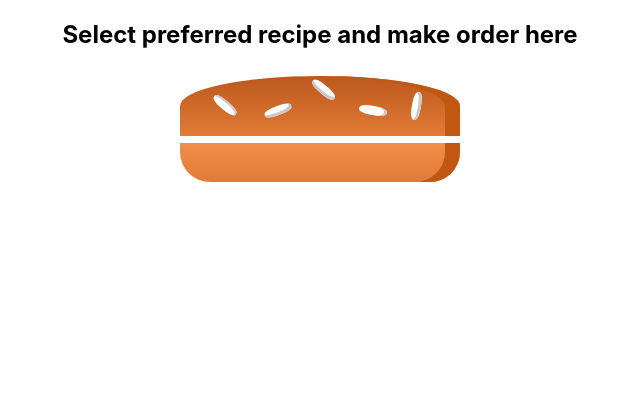
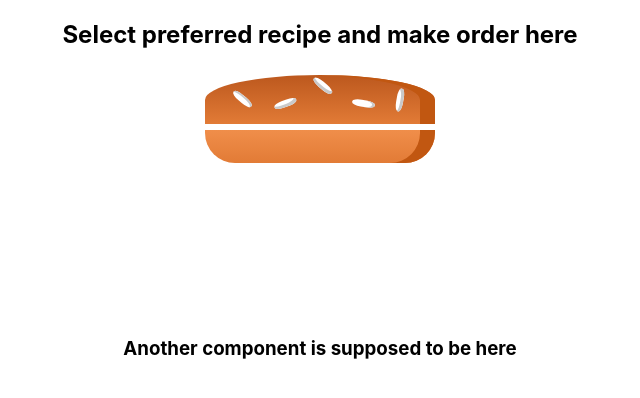
Before and after one commit to dolani/bugger-bar, a React (Create React App) app: page / in a window 1280 px wide. Shown: the top 398 px of the page, without its empty margins (320-960 px from the left). Built offline with nearby package versions, Linux system fonts and the light colour scheme.

Commit message:
update styling

```diff
--- a/src/App.js
+++ b/src/App.js
@@ -7,6 +7,7 @@ const App = () => {
     <div className="App">
       <h2>Select preferred recipe and make order here</h2>
       <Burger />
+      <h3>Another component is supposed to be here</h3>
     </div>
   );
 }
--- a/src/Components/Burger/Burger.css
+++ b/src/Components/Burger/Burger.css
@@ -1,4 +1,4 @@
-.Burger {
+.burger {
   width: auto;
   margin: auto;
   height: 250px;
@@ -9,22 +9,22 @@
 }
 
 @media (min-width: 1000px) and (min-height: 700px) {
-  .Burger {
-    width: 700px;
-    height: 600px;
+  .burger {
+    width: 15em;
+    height: 13em;
   }
 }
 
 @media (min-width: 500px) and (min-height: 401px) {
-  .Burger {
-    width: 450px;
-    height: 400px;
+  .burger {
+    width: 15em;
+    height: 13em;
   }
 }
 
 @media (min-width: 500px) and (min-height: 400px) {
-  .Burger {
-    width: 350px;
-    height: 300px;
+  .burger {
+    width: 15em;
+    height: 13em;
   }
 }
--- a/src/Components/Burger/Burger.js
+++ b/src/Components/Burger/Burger.js
@@ -6,7 +6,7 @@ import Type from '../../types';
 const Burger = () => {
 
   return (
-    <div className="Burger">
+    <div className="burger">
       <BurgerRecipe type={Type.Recipe.TopBread} />
       {/* <BurgerRecipe type={Type.Recipe.Meat} />
       <BurgerRecipe type={Type.Recipe.Cheese} />
```
